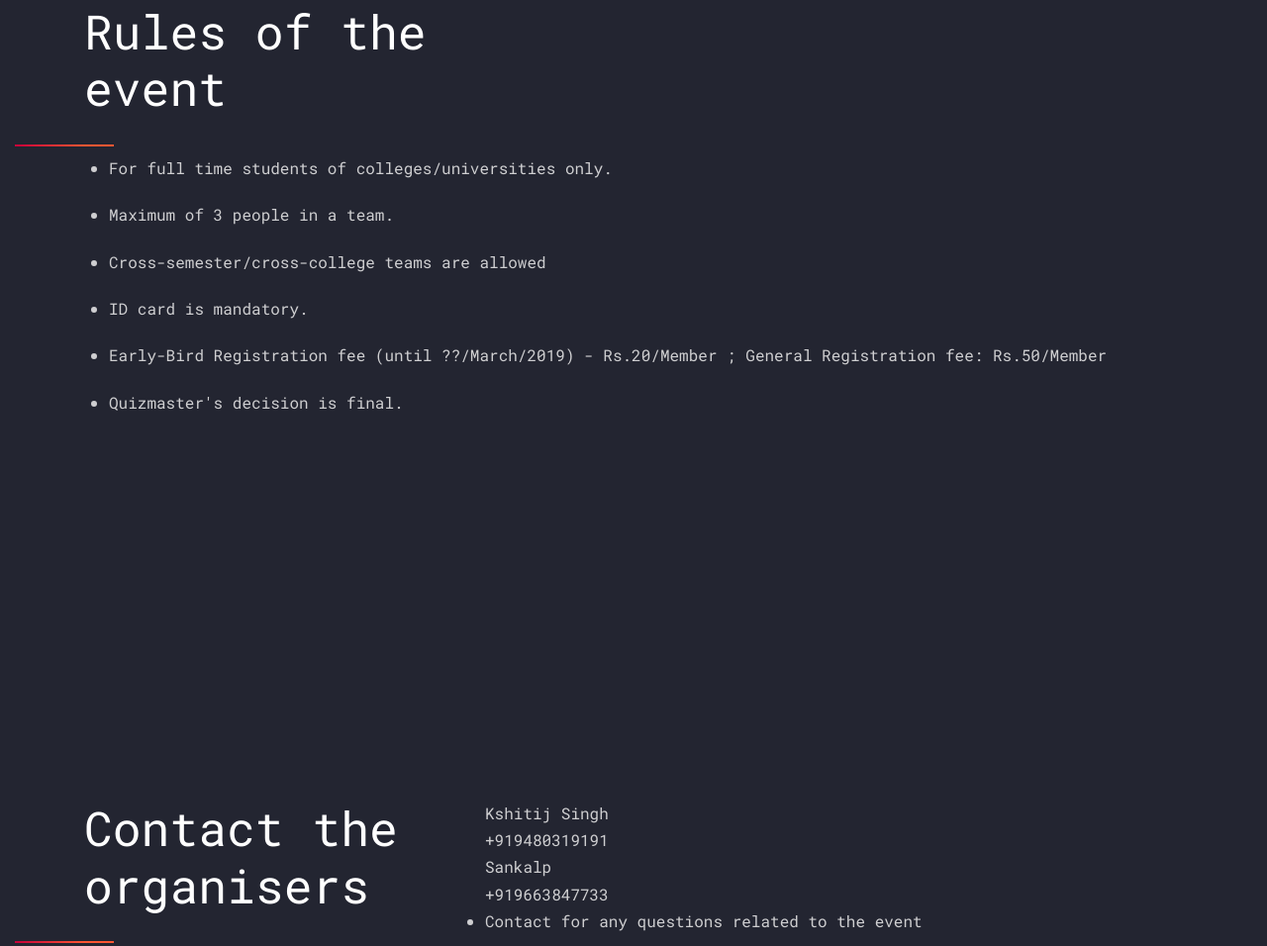
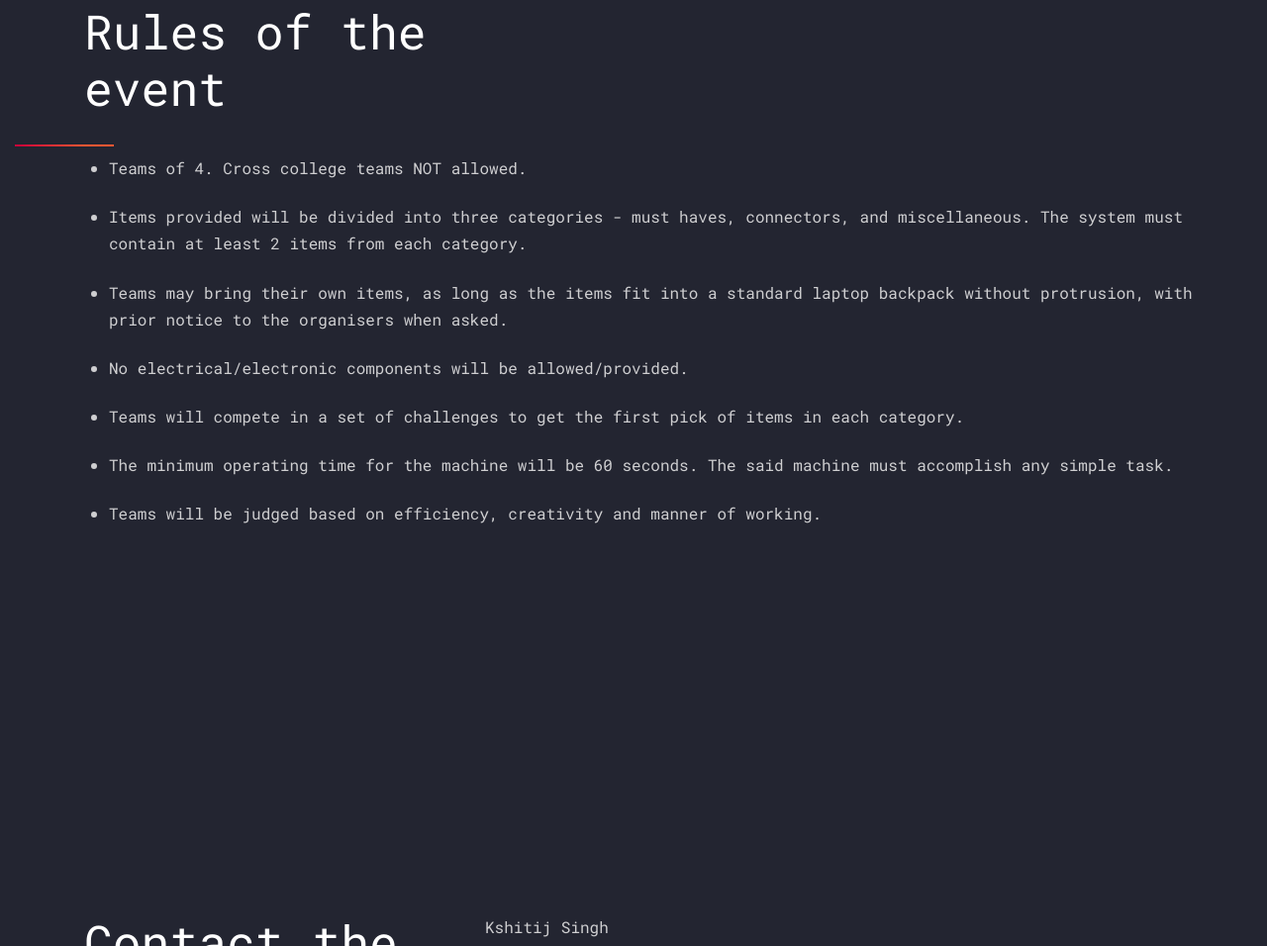
Before and after one commit to Ash110/Epsilon, a plain HTML site: page Pages/goldberg.html in a window 1280 px wide. Shown: the part 1884-2840 px from the top of the page at 99% size. Drawn offline with Linux system fonts and the light colour scheme; files whose address does not match are found by name.

Commit message:
Added rules for goldberg

```diff
--- a/Pages/goldberg.html
+++ b/Pages/goldberg.html
@@ -91,12 +91,13 @@
           </div>
           <div  data-aos="fade-up" data-aos-delay="200">
             <ul>
-              <li data-aos="fade-up" data-aos-delay="200" style="margin-bottom:2%;">For full time students of colleges/universities only.</li>
-              <li data-aos="fade-up" data-aos-delay="200" style="margin-bottom:2%;"> Maximum of 3 people in a team.</li>
-              <li data-aos="fade-up" data-aos-delay="200" style="margin-bottom:2%;">Cross-semester/cross-college teams are allowed</li>
-              <li data-aos="fade-up" data-aos-delay="200" style="margin-bottom:2%;">ID card is mandatory.</li>
-              <li data-aos="fade-up" data-aos-delay="200" style="margin-bottom:2%;">Early-Bird Registration fee (until ??/March/2019) - Rs.20/Member ; General Registration fee: Rs.50/Member</li>
-              <li data-aos="fade-up" data-aos-delay="200" style="margin-bottom:2%;">Quizmaster's decision is final.</li>
+              <li data-aos="fade-up" data-aos-delay="200" style="margin-bottom:2%;">Teams of 4. Cross college teams NOT allowed.</li>
+              <li data-aos="fade-up" data-aos-delay="200" style="margin-bottom:2%;"> Items provided will be divided into three categories - must haves, connectors, and miscellaneous. The system must contain at least 2 items from each category.</li>
+              <li data-aos="fade-up" data-aos-delay="200" style="margin-bottom:2%;">Teams may bring their own items, as long as the items fit into a standard laptop backpack without protrusion, with prior notice to the organisers when asked.</li>
+              <li data-aos="fade-up" data-aos-delay="200" style="margin-bottom:2%;">No electrical/electronic components will be allowed/provided.</li>
+              <li data-aos="fade-up" data-aos-delay="200" style="margin-bottom:2%;">Teams will compete in a set of challenges to get the first pick of items in each category.</li>
+              <li data-aos="fade-up" data-aos-delay="200" style="margin-bottom:2%;">The minimum operating time for the machine will be 60 seconds. The said machine must accomplish any simple task. </li>
+              <li data-aos="fade-up" data-aos-delay="200" style="margin-bottom:2%;">Teams will be judged based on efficiency, creativity and manner of working. </li>
             </ul>
           </div>
         </div>
```
Also changed, not shown: 1 other file.
